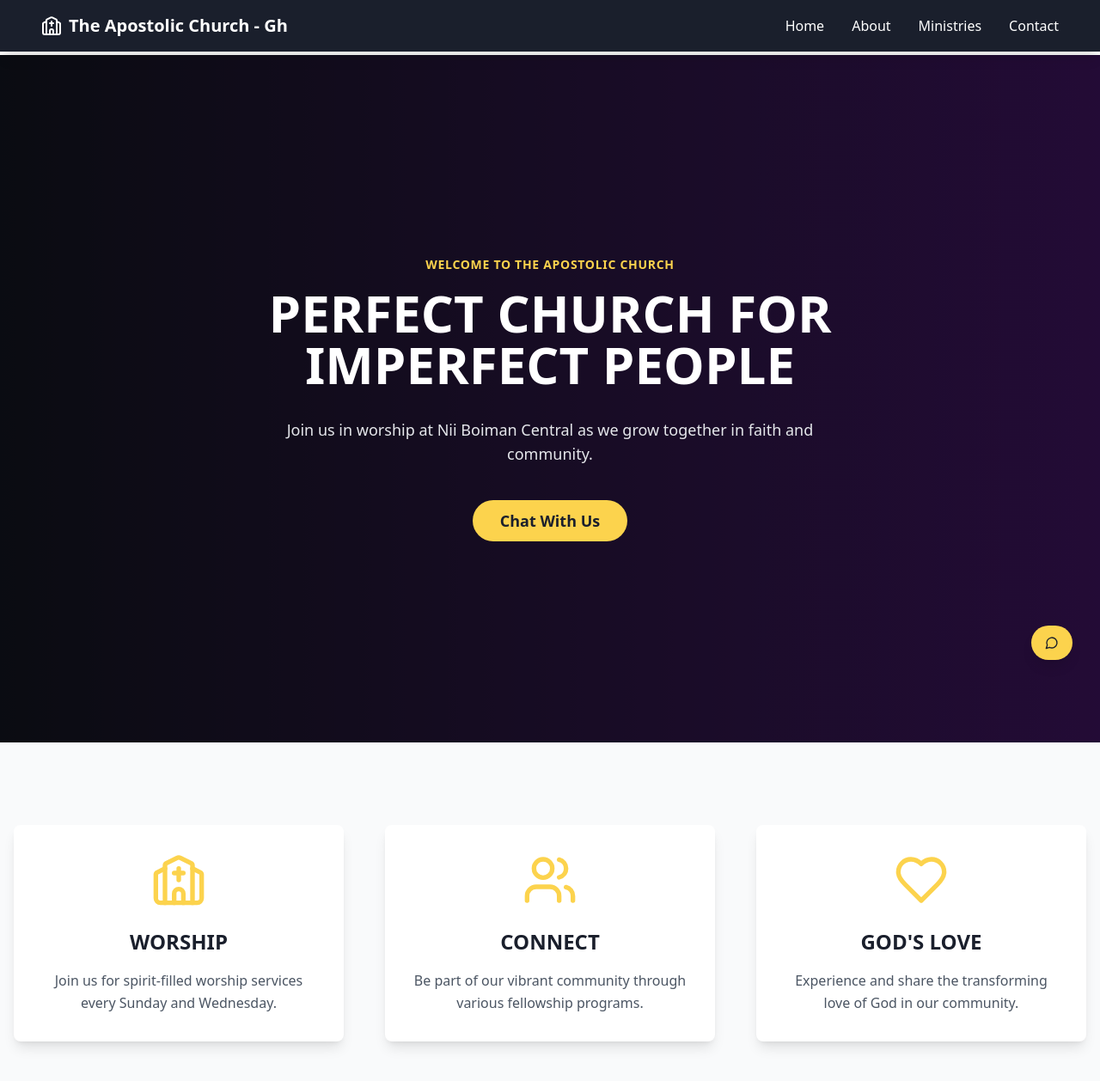
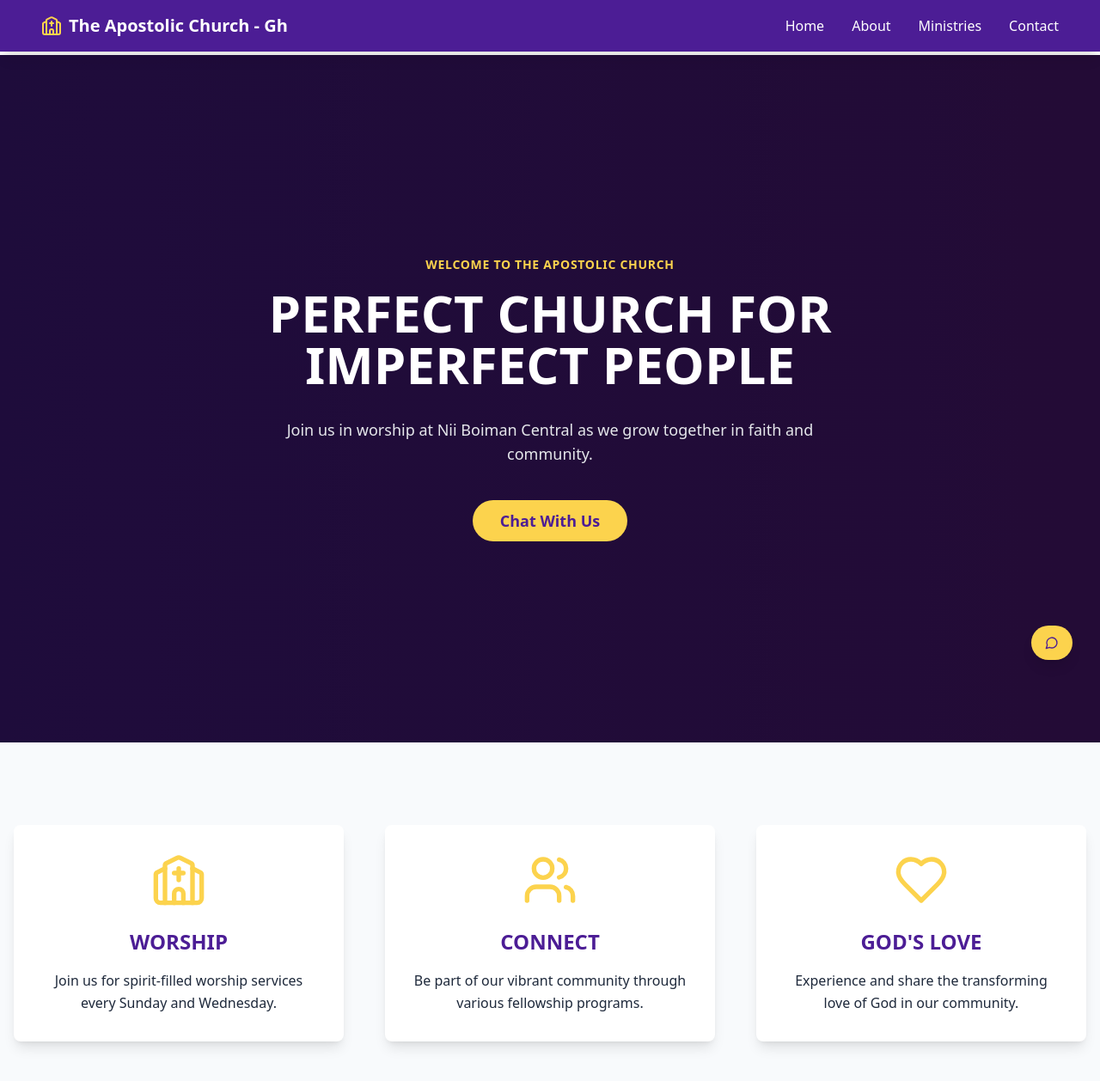
Before and after one commit to karhin20/church-website1, a React (Vite) app: page / in a window 1280 px wide. Shown: the top 1258 px of the page at 86% size. Built offline with nearby package versions, Linux system fonts and the light colour scheme.

Commit message:
Apply color scheme updates
Updated the color scheme for the application to use the following palette:
- Primary: Deep Purple (#4C1D95)
- Secondary: Gold (#FCD34D)
- Background: Soft white (#F8FAFC)
- Text: Dark slate (#1E293B)
- Accents: Light purple (#DDD6FE)
[skip gpt_engineer]

```diff
--- a/src/pages/Index.tsx
+++ b/src/pages/Index.tsx
@@ -11,12 +11,12 @@ const Index = () => {
   };
 
   return (
-    <div className="min-h-screen bg-white">
+    <div className="min-h-screen bg-church-background">
       {/* Navigation */}
       <nav className="bg-church-primary text-white p-4 fixed w-full top-0 z-50 shadow-lg">
         <div className="container mx-auto flex justify-between items-center">
           <h1 className="text-xl font-bold flex items-center">
-            <Church className="mr-2 h-6 w-6" />
+            <Church className="mr-2 h-6 w-6 text-church-secondary" />
             <span className="hidden sm:inline">The Apostolic Church - Gh</span>
             <span className="sm:hidden">TAC-Gh</span>
           </h1>
@@ -72,7 +72,7 @@ const Index = () => {
       </section>
 
       {/* Features Section */}
-      <section className="py-24 bg-gray-50">
+      <section className="py-24 bg-church-background">
         <div className="container mx-auto grid md:grid-cols-3 gap-12 px-4">
           {/* Worship */}
           <div className="text-center group hover:scale-105 transition-transform duration-300 p-8 rounded-lg bg-white shadow-lg">
@@ -80,7 +80,7 @@ const Index = () => {
               <Church className="w-16 h-16 text-church-secondary group-hover:text-church-primary transition-colors duration-300" />
             </div>
             <h3 className="text-2xl font-bold mb-4 text-church-primary">WORSHIP</h3>
-            <p className="text-gray-600 leading-relaxed">
+            <p className="text-church-text leading-relaxed">
               Join us for spirit-filled worship services every Sunday and Wednesday.
             </p>
           </div>
@@ -91,7 +91,7 @@ const Index = () => {
               <Users className="w-16 h-16 text-church-secondary group-hover:text-church-primary transition-colors duration-300" />
             </div>
             <h3 className="text-2xl font-bold mb-4 text-church-primary">CONNECT</h3>
-            <p className="text-gray-600 leading-relaxed">
+            <p className="text-church-text leading-relaxed">
               Be part of our vibrant community through various fellowship programs.
             </p>
           </div>
@@ -102,7 +102,7 @@ const Index = () => {
               <Heart className="w-16 h-16 text-church-secondary group-hover:text-church-primary transition-colors duration-300" />
             </div>
             <h3 className="text-2xl font-bold mb-4 text-church-primary">GOD'S LOVE</h3>
-            <p className="text-gray-600 leading-relaxed">
+            <p className="text-church-text leading-relaxed">
               Experience and share the transforming love of God in our community.
             </p>
           </div>
--- a/tailwind.config.ts
+++ b/tailwind.config.ts
@@ -25,7 +25,7 @@ export default {
         background: "hsl(var(--background))",
         foreground: "hsl(var(--foreground))",
         church: {
-          primary: "#1a1f2c",
+          primary: "#4C1D95",
           secondary: "#FCD34D",
           accent: "#DDD6FE",
           background: "#F8FAFC",
```
